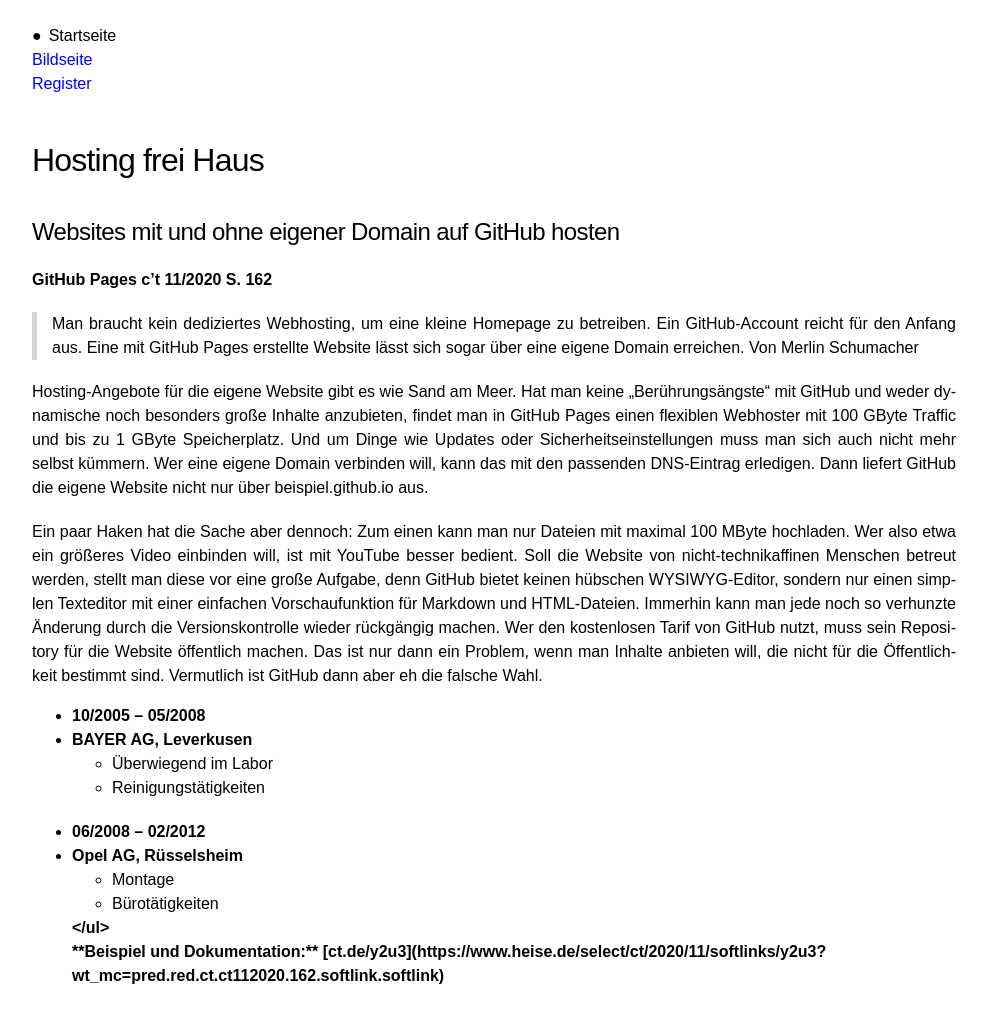
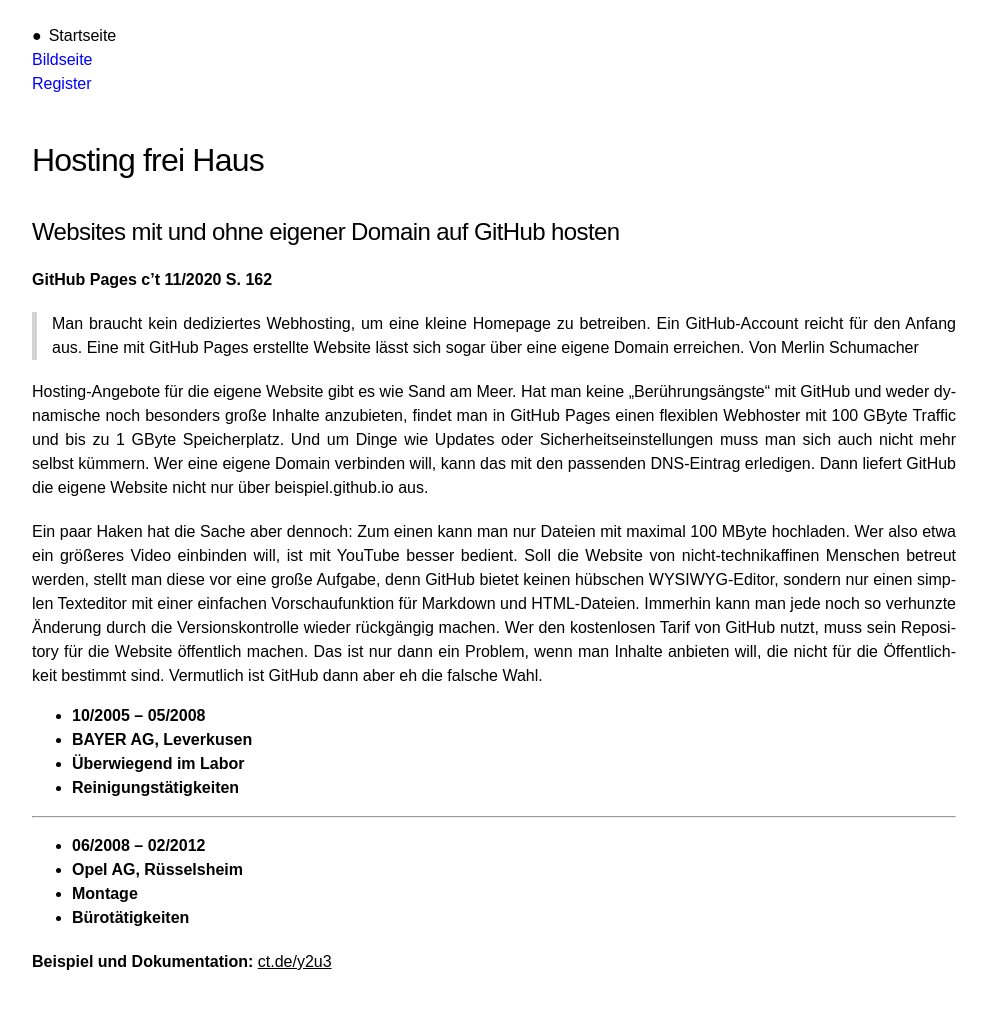
Before and after one commit to webuser-ralf/webuser-ralf.github.io, a Jekyll site: the page built from index.md, in a window 1280 px wide. Shown: the whole page, without its empty margins (146-1133 px from the left). Built offline with Jekyll 4.4.1, drawn with Linux system fonts in a browser that asks for light colours; our own code applies the rules of GitHub Pages for plain Markdown files; after the commit the page ends 998 px from its top, so only the background shows below that.

Commit message:
Update index.md

```diff
--- a/index.md
+++ b/index.md
@@ -15,16 +15,16 @@
 Ein paar Haken hat die Sache aber dennoch: Zum einen kann man nur Dateien mit maximal 100 MByte hochladen. Wer also etwa ein größeres Video einbinden will, ist mit YouTube besser bedient. Soll die Website von nicht-technikaffinen Menschen betreut werden, stellt man diese vor eine große Aufgabe, denn GitHub bietet keinen hübschen WYSIWYG-­Editor, sondern nur einen simplen Texteditor mit einer einfachen Vorschaufunktion für Markdown und HTML-Dateien. Immerhin kann man jede noch so verhunzte Änderung durch die Versionskontrolle wieder rückgängig machen. Wer den kostenlosen Tarif von GitHub nutzt, muss sein Repository für die Website öffentlich machen. Das ist nur dann ein Problem, wenn man Inhalte anbieten will, die nicht für die Öffentlichkeit bestimmt sind. Vermutlich ist GitHub dann aber eh die falsche Wahl.
 
 
-<ul>
- <li>10/2005 – 05/2008</li>
- <li>BAYER AG, Leverkusen<ul>
-  <li>Überwiegend im Labor</li>
-  <li>Reinigungstätigkeiten</li></ul>
-<li class="li-abstand">06/2008 – 02/2012</li>
- <li>Opel AG, Rüsselsheim<ul>
-  <li>Montage</li>
-  <li>Bürotätigkeiten</li></ul>
-</ul>
+* 10/2005 – 05/2008
+* BAYER AG, Leverkusen
+ * Überwiegend im Labor
+ * Reinigungstätigkeiten
+ <hr>
+* 06/2008 – 02/2012
+* Opel AG, Rüsselsheim
+ * Montage
+ * Bürotätigkeiten
+
 
 <div></div>
 
```
